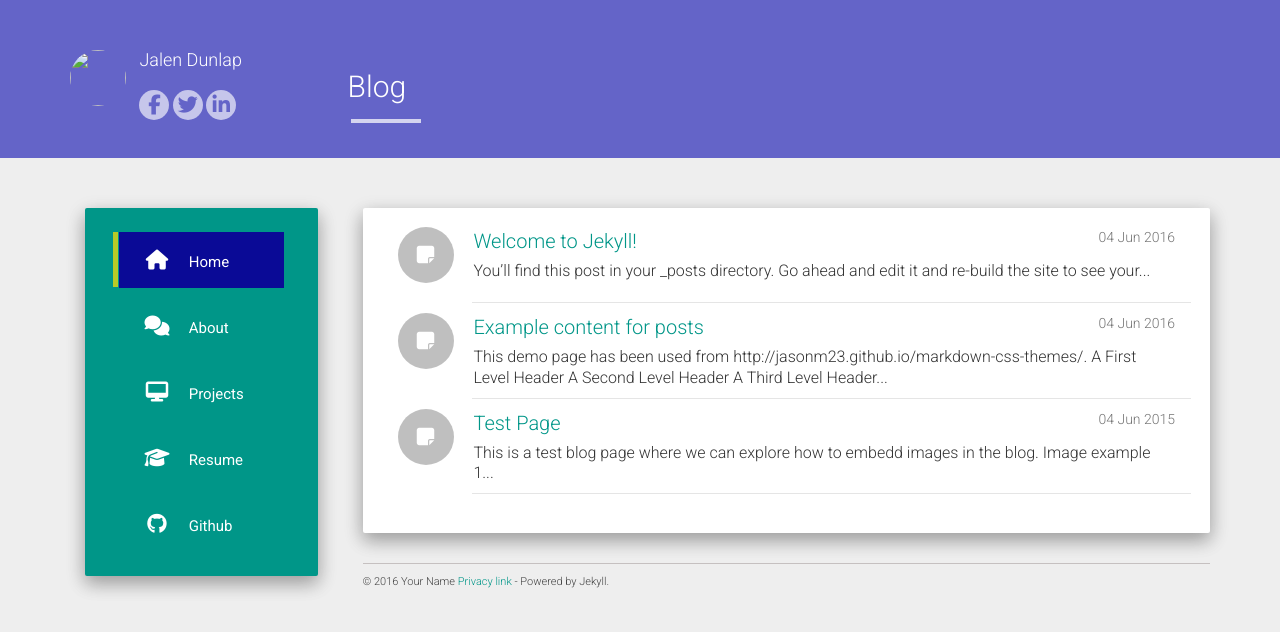
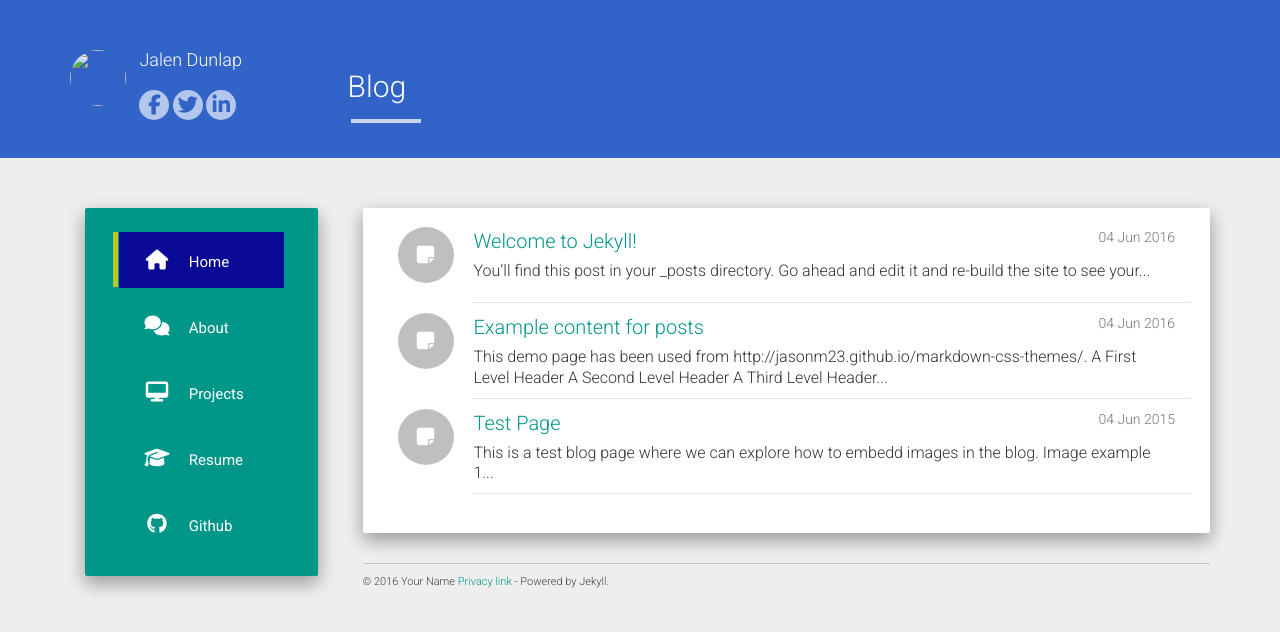
Before and after one commit to Jalen-Dunlap/jalen-dunlap.github.io, a Jekyll site: the page built from index.html, in a window 1280 px wide. Shown: the top 632 px of the page. Built offline with Jekyll 4.4.1, drawn with Linux system fonts in a browser that asks for light colours; nearby versions of some CDN libraries; the list of posts is cut into pages by our own code.

Commit message:
color pt 2

```diff
--- a/static/css/main.css
+++ b/static/css/main.css
@@ -1,6 +1,6 @@
 .main.outer{padding-top: 50px;}
 .header-panel.shadow-z-2 {
-    background-color: #6464c8;
+    background-color: #3264c8;
     padding: 50px 0 15px 0;
     width: 100%;
 }
@@ -55,7 +55,7 @@ p.info a {
     text-align: center;
     line-height: 20px;
     font-size: 20px;
-    color: #6464c8;
+    color: #3264c8;
     padding: 5px;
     width: 30px;
     height: 30px;
```
